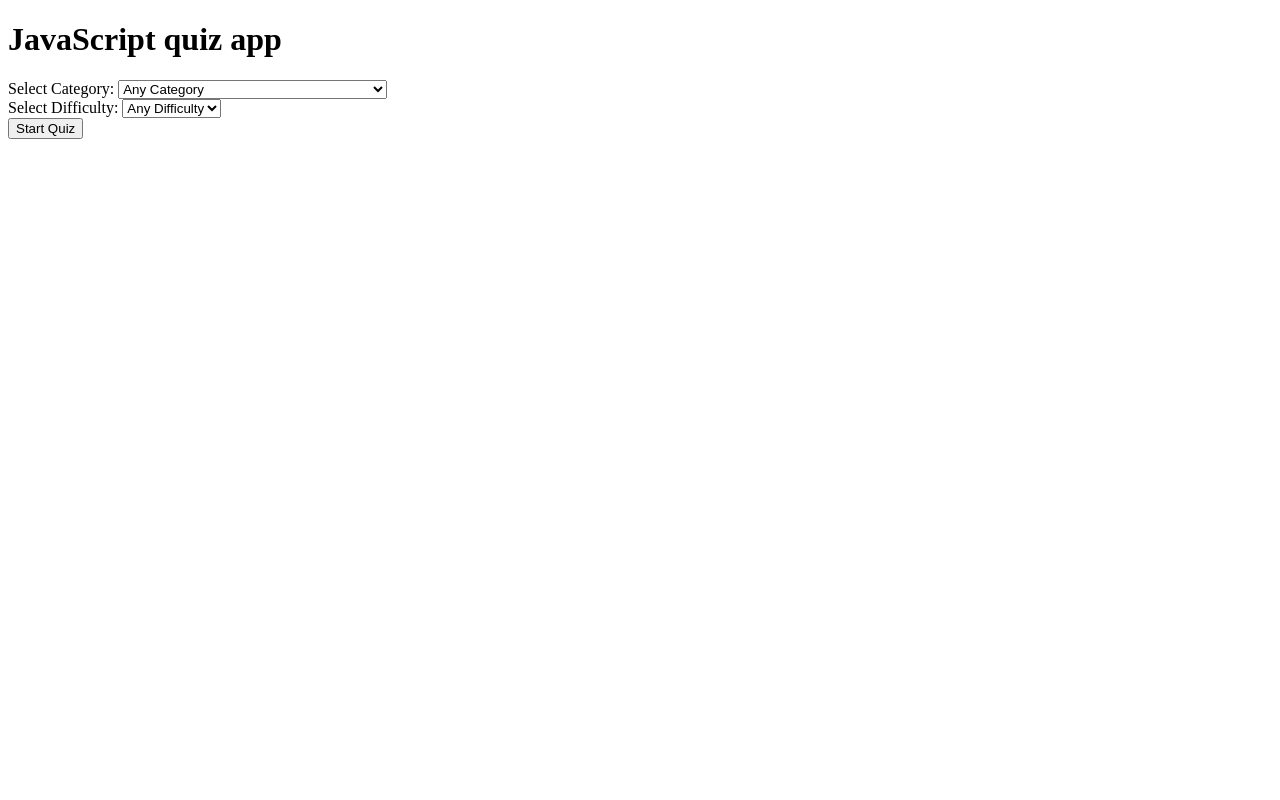
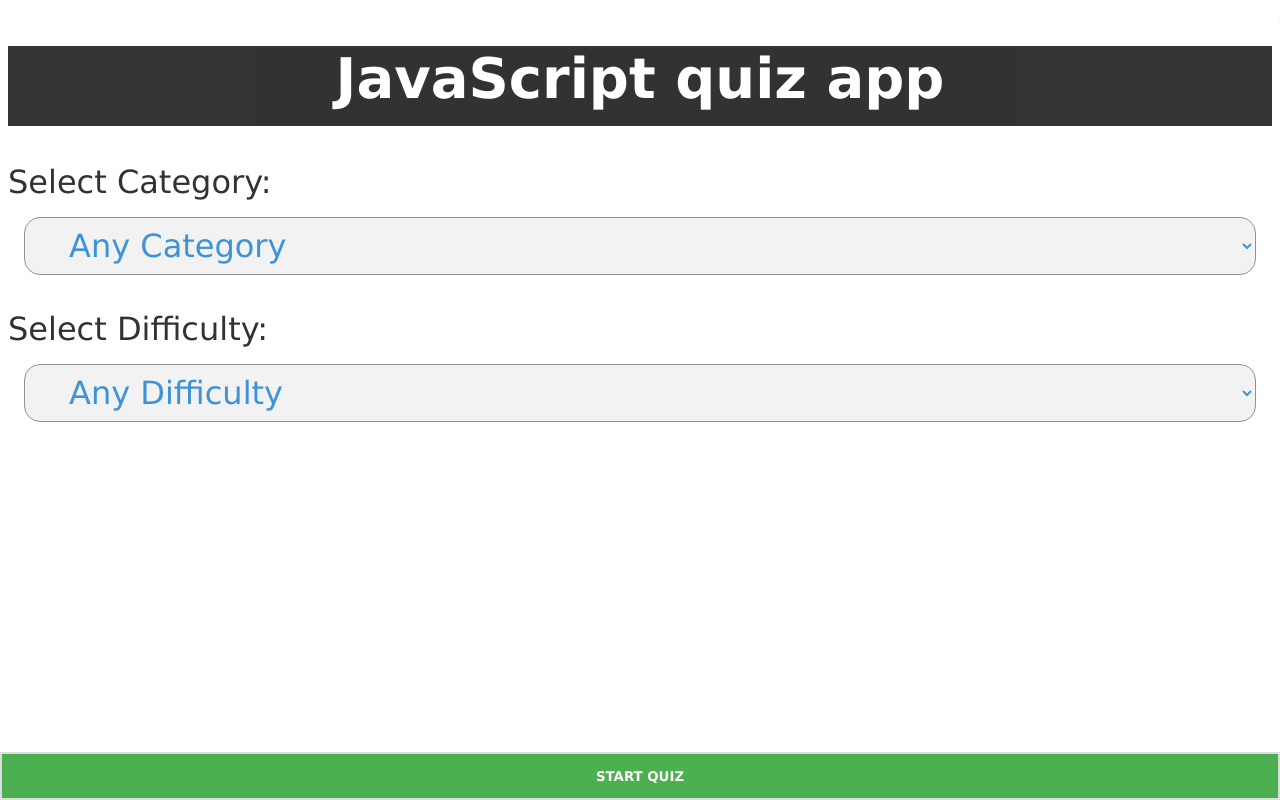
Before and after one commit to tarieli-d/Quiz-app, a plain HTML site: page index.html in a window 1280 px wide. Drawn offline with Linux system fonts and the light colour scheme; some packages are replaced by stand-ins of ours; a script that the page names is missing.

Commit message:
Update index.html

```diff
--- a/index.html
+++ b/index.html
@@ -3,7 +3,7 @@
 	<head>
 		<meta name="viewport" content="width=device-width, initial-scale=1.0">
 		<title>Quiz</title>
-		<link rel=¨stylesheet¨ type=¨text/css¨ href=¨index.css¨>
+		<link rel="stylesheet" type="text/css" href="index.css">
 	</head>
 	<body>
 		<div id="main">
```
